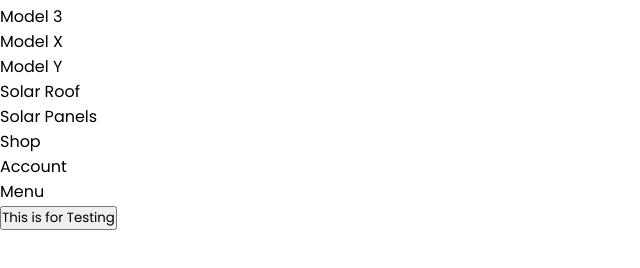
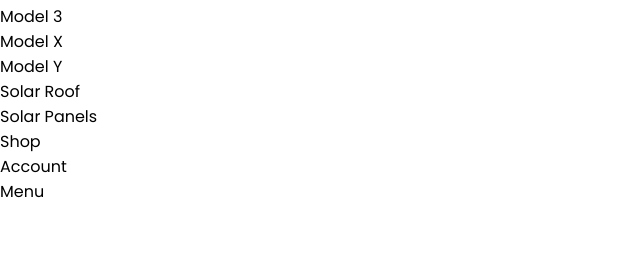
Before and after one commit to DeshanGitHub/My-Profile, a plain HTML site: page My_WebPage/myProjects/My_Other_Projects/HTML_CSS_JavaScript/HTML_CSS/Tesla_Project/index.html in a window 1280 px wide. Shown: the part 46-314 px from the top of the page, without its empty margins (0-640 px from the left). Drawn offline with Linux system fonts and the light colour scheme; files that its build step writes are made by us from their sources; a web font is replaced by a local one.

Commit message:
Remove the testing button from Tesla Web Page

```diff
--- a/My_WebPage/myProjects/My_Other_Projects/HTML_CSS_JavaScript/HTML_CSS/Tesla_Project/index.html
+++ b/My_WebPage/myProjects/My_Other_Projects/HTML_CSS_JavaScript/HTML_CSS/Tesla_Project/index.html
@@ -26,7 +26,7 @@
         <li class="clsItemListHead">Menu</li>
     </ol>
 
-    <button>This is for Testing</button>
+
 
 </body>
 
```
